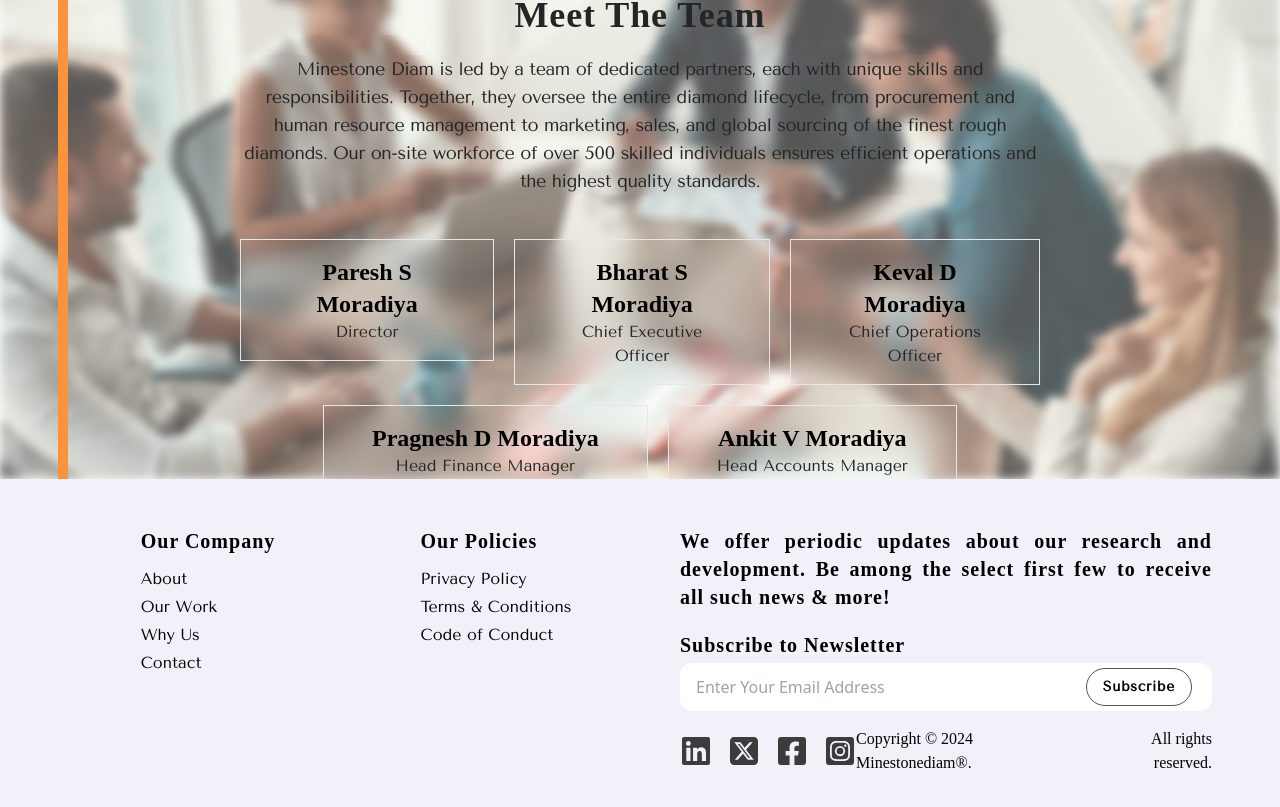
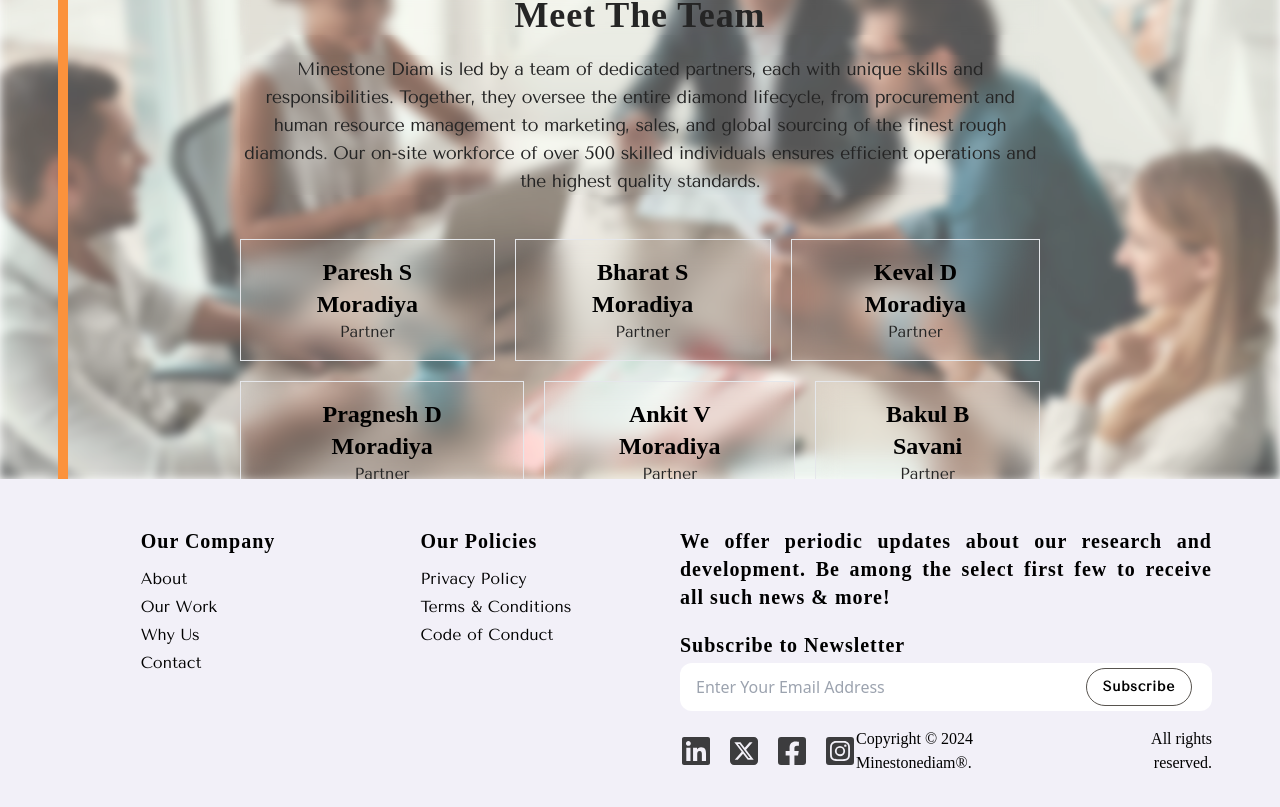
Before and after one commit to deep-sutariya/Minestone-Diam, a Next.js app: page /about in a window 1280 px wide. Shown: the part 2305-3112 px from the top of the page. Built offline with nearby package versions, Linux system fonts and the light colour scheme; a web font is replaced by a local one.

Commit message:
Update [AboutPage.js]: Added new team mamber

```diff
--- a/src/components/AboutPage.js
+++ b/src/components/AboutPage.js
@@ -111,13 +111,14 @@
               </h1>
               <div className="flex flex-col items-center justify-center mx-auto gap-y-3 md:gap-y-5 mt-6">
                 <div className="flex gap-3 md:gap-5">
-                  <TeamCard name="Paresh S Moradiya" role="Director" />
-                  <TeamCard name="Bharat S Moradiya" role="Chief Executive Officer" />
-                  <TeamCard name="Keval D Moradiya" role="Chief Operations Officer" />
+                  <TeamCard name="Paresh S Moradiya" role="Partner" />
+                  <TeamCard name="Bharat S Moradiya" role="Partner" />
+                  <TeamCard name="Keval D Moradiya" role="Partner" />
                 </div>
                 <div className="flex gap-3 md:gap-5">
-                  <TeamCard name="Pragnesh D Moradiya" role="Head Finance Manager" />
-                  <TeamCard name="Ankit V Moradiya" role="Head Accounts Manager" />
+                  <TeamCard name="Pragnesh D Moradiya" role="Partner" />
+                  <TeamCard name="Ankit V Moradiya" role="Partner" />
+                  <TeamCard name="Bakul B Savani" role="Partner" />
                 </div>
               </div>
             </div>
```
